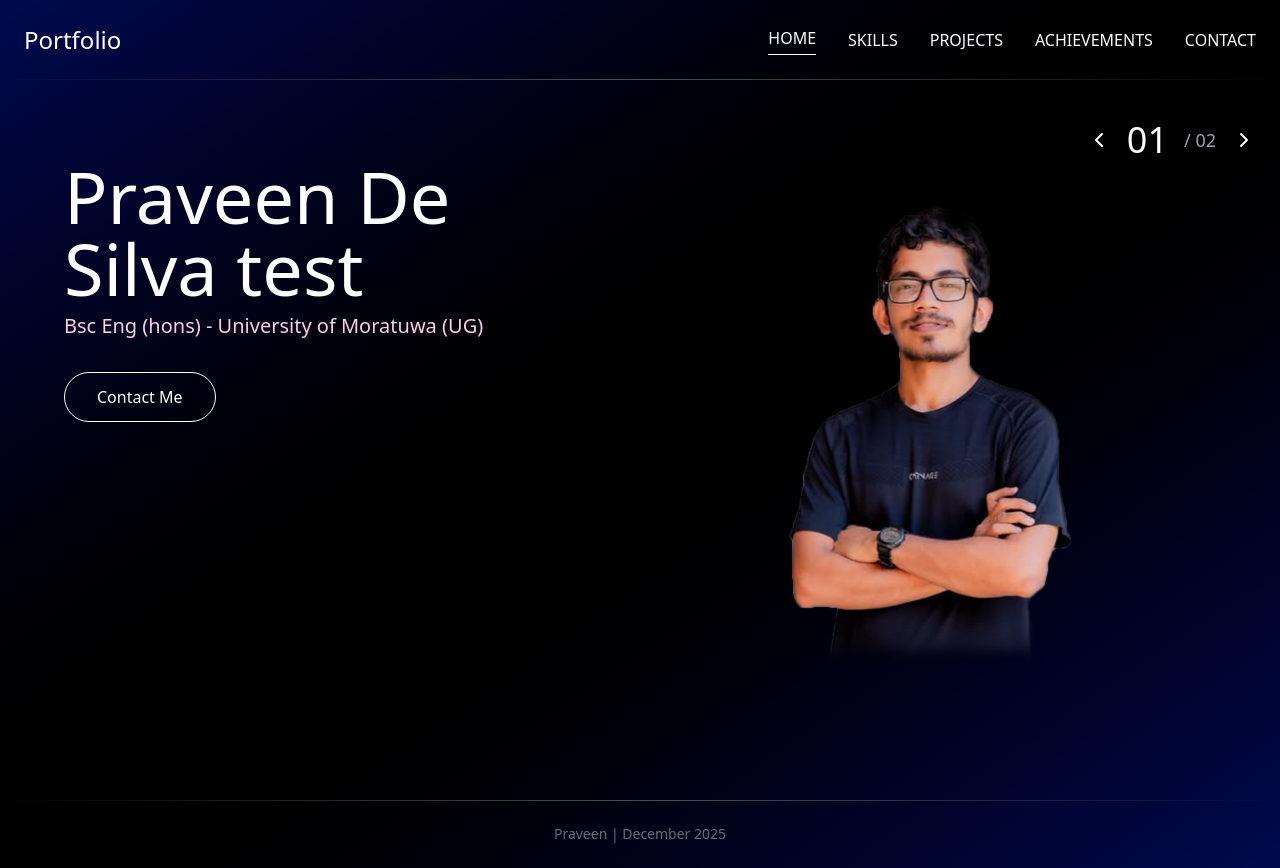
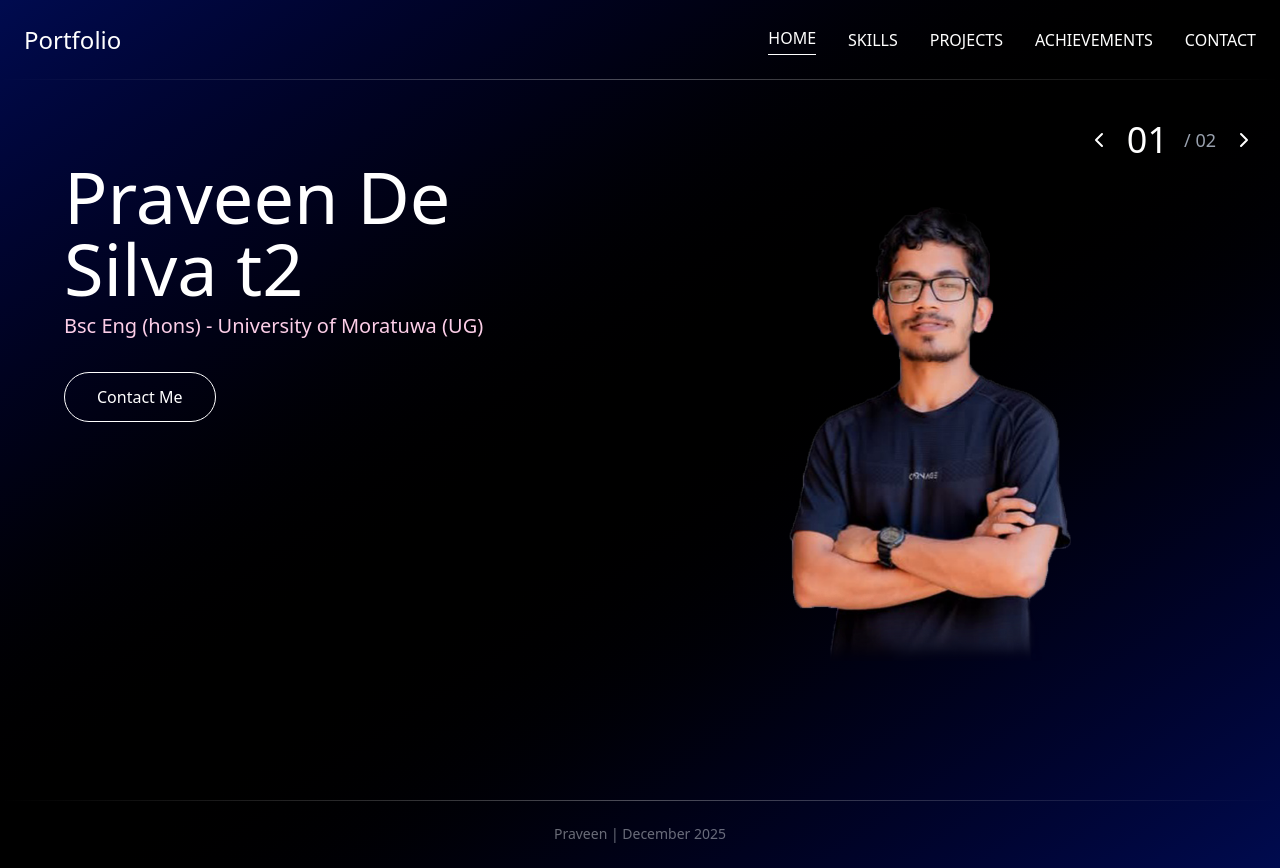
Before and after one commit to SandamiUpeksha/my-portfolio, a Next.js app: page / in a window 1280 px wide. Built offline with nearby package versions, Linux system fonts and the light colour scheme.

Commit message:
test deplyment

```diff
--- a/app/page.tsx
+++ b/app/page.tsx
@@ -49,7 +49,7 @@ export default function Home() {
             <FadeInSection delay={0.2}>
               <div>
                 <h1 className="text-4xl sm:text-5xl md:text-6xl lg:text-7xl font-light mb-2">
-                  Praveen De Silva test
+                  Praveen De Silva t2
                 </h1>
                 <p className="text-sm sm:text-base md:text-xl font-light text-pink-200 mb-8">
                   Bsc Eng (hons) - University of Moratuwa (UG)
```
